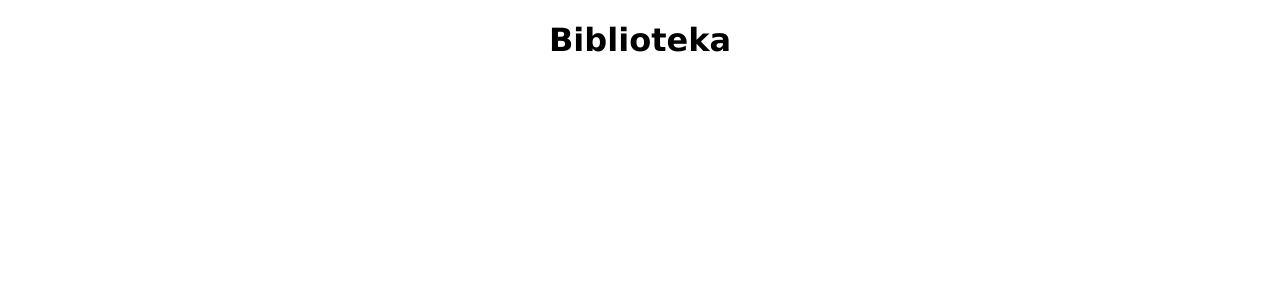
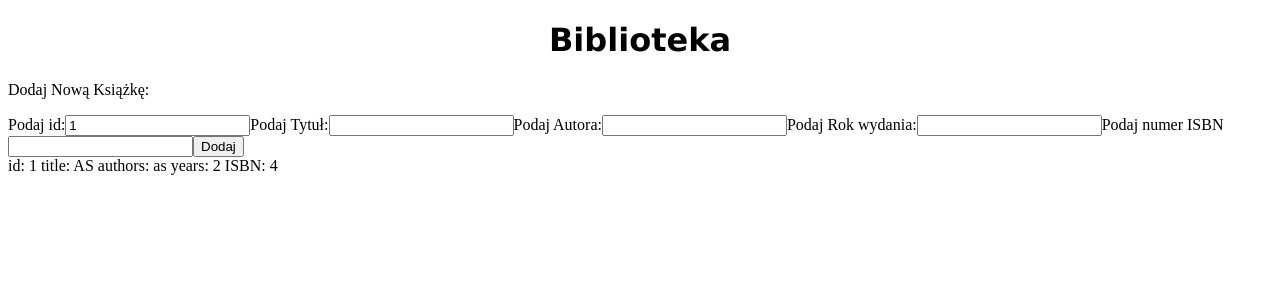
Before and after one commit to BladeStudios/biblioteka, an Angular app: page / in a window 1280 px wide. Shown: the top 300 px of the page. Built offline with nearby package versions, Linux system fonts and the light colour scheme.

Commit message:
Wyświetlanie i Dodawanie

```diff
--- /dev/null
+++ b/src/app/add-book/add-book.component.html
@@ -0,0 +1,7 @@
+<p>Dodaj Nową Książkę:</p>
+<label>Podaj id:</label><input type="number" [(ngModel)]="newBook.id" />
+<label>Podaj Tytuł:</label><input type="text" [(ngModel)]="newBook.title" />
+<label>Podaj Autora:</label><input type="text" [(ngModel)]="newBook.author" />
+<label>Podaj Rok wydania:</label><input type="number" [(ngModel)]="newBook.year" />
+<label>Podaj numer ISBN </label><input type="number" [(ngModel)]="newBook.ISBN" />
+<button (click)="addNewBook()">Dodaj</button>
--- /dev/null
+++ b/src/app/add-book/add-book.component.ts
@@ -0,0 +1,26 @@
+import { Component, OnInit, Output, EventEmitter } from '@angular/core';
+import { Book } from '../book'
+
+@Component({
+  selector: 'app-add-book',
+  templateUrl: './add-book.component.html',
+  styleUrls: ['./add-book.component.css']
+})
+export class AddBookComponent implements OnInit {
+@Output() addBook: EventEmitter<Book> = new EventEmitter();
+newBook: Book = new Book(1,'','',null,null);
+  constructor() { }
+
+  ngOnInit() {
+  }
+
+  addNewBook() {
+    this.addBook.emit(this.newBook);
+    this.newBook.$id = null;
+    this.newBook.$title = '';
+    this.newBook.$authors = '';
+    this.newBook.$releaseYear = null;
+    this.newBook.$ISBN = null;
+  }
+
+}
--- a/src/app/app.component.html
+++ b/src/app/app.component.html
@@ -1,2 +1,3 @@
 <h1>{{title}}</h1>
-<app-book-list></app-book-list>
+<app-add-book (addBook)="addBook($event)"></app-add-book>
+<app-book-list [BookList]="BookList"></app-book-list>
--- a/src/app/app.component.ts
+++ b/src/app/app.component.ts
@@ -1,4 +1,6 @@
+import { BookService } from './book.service';
 import { Component } from '@angular/core';
+import { Book } from './book'
 
 @Component({
   selector: 'app-root',
@@ -7,4 +9,13 @@ import { Component } from '@angular/core';
 })
 export class AppComponent {
   title = 'Biblioteka';
+  BookList: Array<Book>;
+
+  constructor(private BookService: BookService) {
+    this.BookList = BookService.getBooks();
+  }
+
+  addBook(book: Book) {
+    this.BookList.push(new Book(book.$id,book.$title,book.$authors,book.$releaseYear,book.$ISBN));
+  }
 }
--- a/src/app/book-list/book-list.component.html
+++ b/src/app/book-list/book-list.component.html
@@ -1,6 +1,8 @@
 <div *ngFor="let Book of BookList">
-    <span>imie: {{Book.name}}
-        nazwisko: {{Book.lastname | uppercase}}
-        wiek: {{Book.old}}
+    <span>id: {{Book.id}}
+        title: {{Book.title | uppercase}}
+        authors: {{Book.authors || uppercase}}
+        years: {{Book.releaseYear}}
+        ISBN: {{Book.ISBN}}
     </span>
 </div>
--- a/src/app/book-list/book-list.component.ts
+++ b/src/app/book-list/book-list.component.ts
@@ -9,7 +9,7 @@ import { Book } from '../book'
 })
 export class BookListComponent implements OnInit {
 @Input() BookList: Book[];
-  constructor(private bookService: BookService) { }
+  constructor() { }
 
   ngOnInit() {
   }
--- a/src/app/book.service.ts
+++ b/src/app/book.service.ts
@@ -8,5 +8,8 @@ export class BookService {
 
   constructor() { }
 
+  getBooks() : Book[]{
+    return[new Book(1,'as','as',2,4)];
+  }
 
 }
--- a/src/app/book.ts
+++ b/src/app/book.ts
@@ -1,7 +1,38 @@
 export class Book{
-    id: number; //number
-    title: string; //string
-    authors: string; //array
-    releaseYear: number;
-    ISBN: number;
+
+    public get $id() : number {
+        return this.id;
+    }
+    public set $id(value: number) {
+        this.id = value;
+    }
+    public get $title(): string {
+        return this.title;
+    }
+    public set $title(value: string) {
+        this.title = value;
+    }
+    public get $authors(): string {
+        return this.authors;
+    }
+    public set $authors(value: string) {
+        this.authors = value;
+    }
+    public get $releaseYear(): number {
+        return this.releaseYear;
+    }
+    public set $releaseYear(value: number) {
+        this.releaseYear = value;
+    }
+    public get $ISBN(): number {
+        return this.ISBN;
+    }
+    public set $ISBN(value: number) {
+        this.ISBN = value;
+    }
+
+    constructor(private id: number, private title: string, private authors: string, private releaseYear: number, private ISBN: number) {
+
+    }
+
 }
```
Also changed, not shown: src/app/app.module.ts (+6 -2 lines), src/app/add-book/add-book.component.css (added), 1 other file (tests, documents, lock files or other folders).
